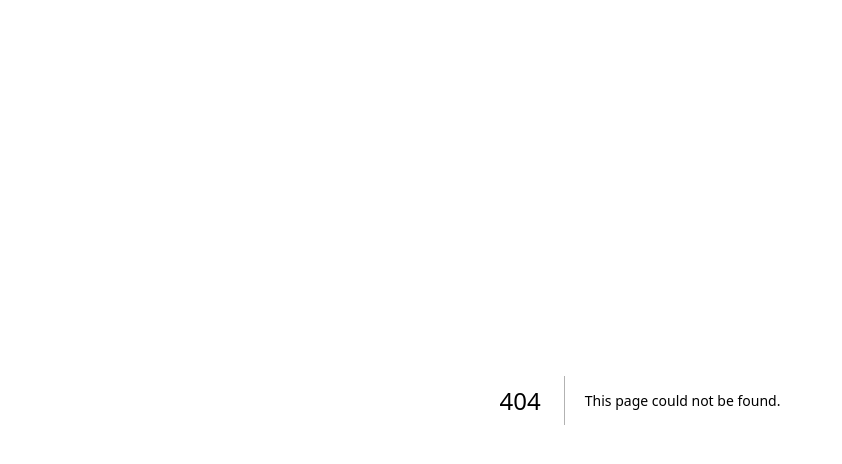
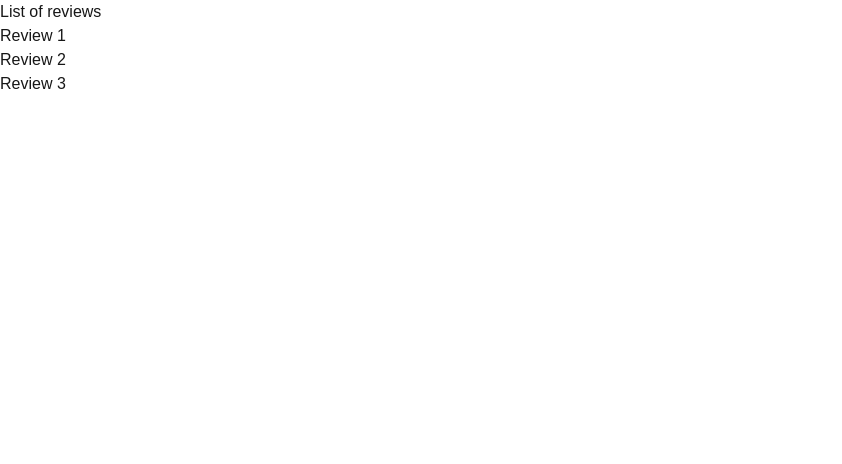
Before and after one commit to Shanto93/next-learning, a Next.js app: page /products/1/reviews in a window 1280 px wide. Before the commit this address had no page. Shown: the top 464 px of the page, without its empty margins (0-842 px from the left). Built offline with nearby package versions, Linux system fonts and the light colour scheme.

Commit message:
Nested Dynamic route

```diff
--- /dev/null
+++ b/src/app/products/[productId]/reviews/[reviewId]/page.tsx
@@ -0,0 +1,18 @@
+import React from "react";
+
+const SingleReviewPage = async ({
+  params,
+}: {
+  params: Promise<{ productId: string; reviewId: string }>;
+}) => {
+  const { productId, reviewId } = await params;
+  return (
+    <div>
+      <h2>
+        Details about product {productId} and review {reviewId}{" "}
+      </h2>
+    </div>
+  );
+};
+
+export default SingleReviewPage;
--- /dev/null
+++ b/src/app/products/[productId]/reviews/page.tsx
@@ -0,0 +1,16 @@
+import React from "react";
+
+const Reviews = () => {
+  return (
+    <div>
+      <h2>List of reviews</h2>
+      <ul>
+        <li>Review 1</li>
+        <li>Review 2</li>
+        <li>Review 3</li>
+      </ul>
+    </div>
+  );
+};
+
+export default Reviews;
```
